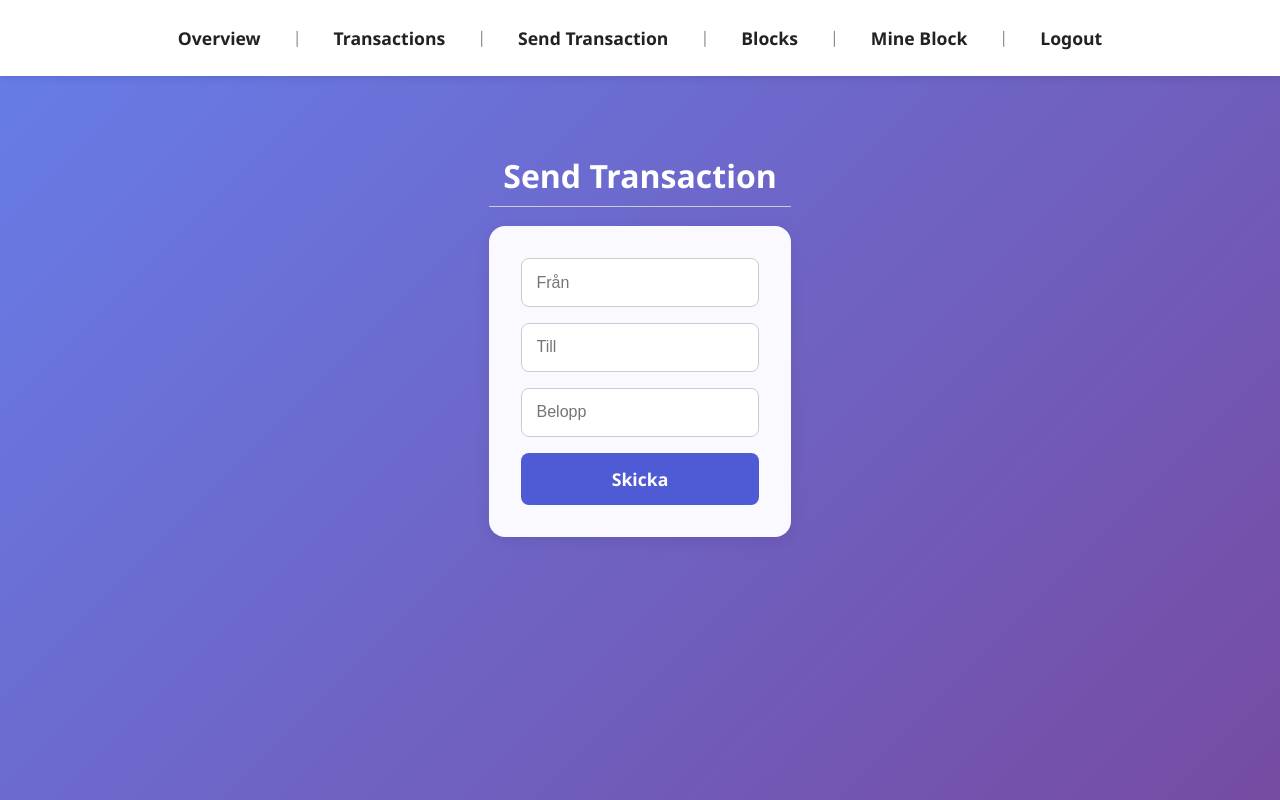
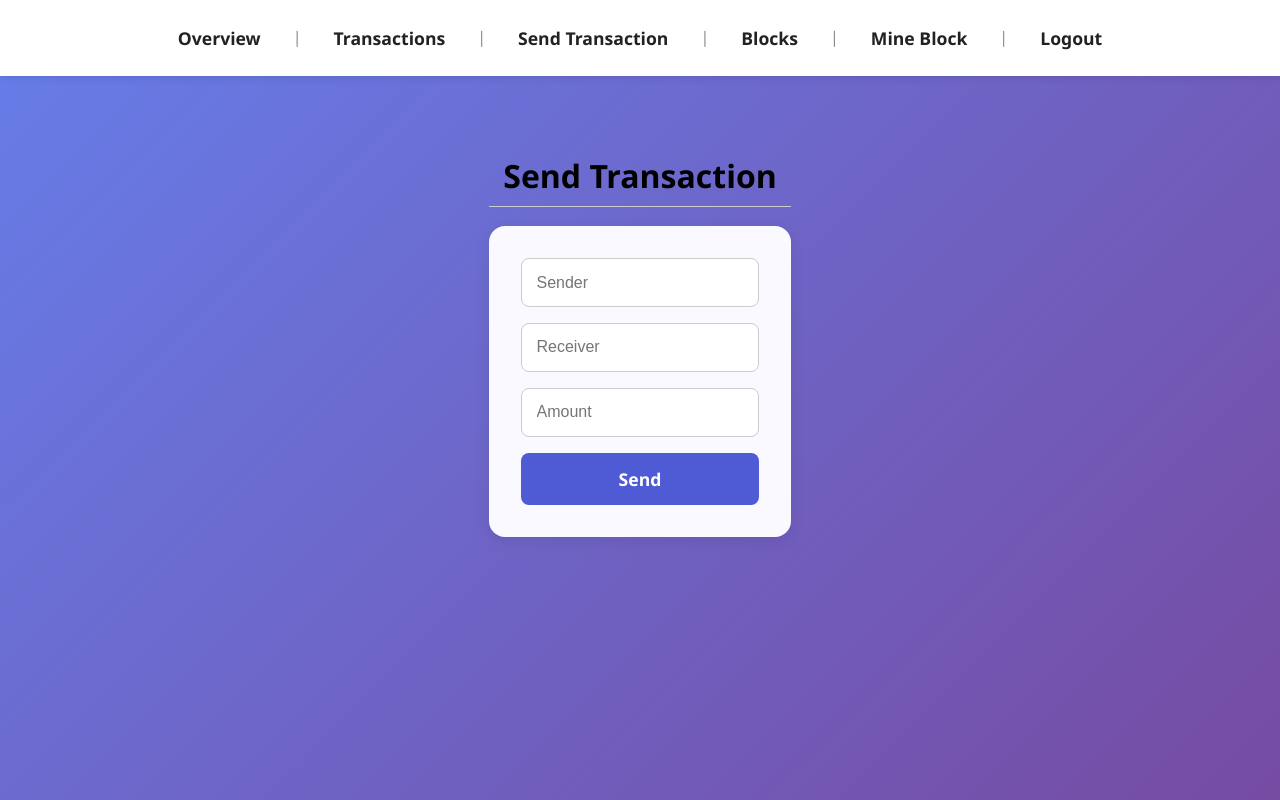
Before and after one commit to ritawi8/smartchain, a React (Vite) app in the folder client/: page /dashboard/sendtransaction in a window 1280 px wide. Built offline with nearby package versions, Linux system fonts and the light colour scheme.

Commit message:
finished

```diff
--- a/client/src/components/dashboard/BlockList.jsx
+++ b/client/src/components/dashboard/BlockList.jsx
@@ -35,8 +35,9 @@ const BlockList = () => {
 					marginBottom: '1.2rem',
 					borderBottom: '1px solid #ccc',
 					paddingBottom: '0.3rem',
+					color: 'black',
 				}}>
-				Blockkedja
+				Blocks
 			</h2>
 			{blocks.length === 0 ? (
 				<div style={{ textAlign: 'center', color: '#666', fontSize: '1.1rem' }}>
--- a/client/src/components/dashboard/MineBlock.jsx
+++ b/client/src/components/dashboard/MineBlock.jsx
@@ -12,9 +12,8 @@ const MineBlock = () => {
 		try {
 			const response = await fetch('/api/wallet/transactions/mine');
 			const data = await response.json();
-			if (!response.ok)
-				throw new Error(data.message || 'Något gick fel vid mining');
-			setResult('Block minat! 🟢');
+			if (!response.ok) throw new Error(data.message || 'Something went wrong');
+			setResult('Block is mined! 🟢');
 		} catch (err) {
 			setError(err.message);
 		} finally {
@@ -50,10 +49,7 @@ const MineBlock = () => {
 						color: '#666',
 						marginBottom: '2rem',
 						lineHeight: '1.6',
-					}}>
-					Klicka på knappen nedan för att mina ett nytt block med alla väntande
-					transaktioner.
-				</p>
+					}}></p>
 				<button
 					onClick={handleMine}
 					disabled={loading}
@@ -69,7 +65,7 @@ const MineBlock = () => {
 						transition: 'all 0.2s ease',
 						minWidth: '200px',
 					}}>
-					{loading ? 'Minerar...' : 'Mina nytt block'}
+					{loading ? 'Mine...' : 'Mine new block'}
 				</button>
 				{result && (
 					<div
--- a/client/src/components/dashboard/SendTransactionForm.jsx
+++ b/client/src/components/dashboard/SendTransactionForm.jsx
@@ -48,7 +48,7 @@ const SendTransactionForm = ({ onSuccess }) => {
 					marginBottom: '1.2rem',
 					borderBottom: '1px solid #ccc',
 					paddingBottom: '0.3rem',
-					color: 'white',
+					color: 'black',
 				}}>
 				Send Transaction
 			</h2>
@@ -68,7 +68,7 @@ const SendTransactionForm = ({ onSuccess }) => {
 					}}>
 					<input
 						type='text'
-						placeholder='Från'
+						placeholder='Sender'
 						value={from}
 						onChange={(e) => setFrom(e.target.value)}
 						required
@@ -81,7 +81,7 @@ const SendTransactionForm = ({ onSuccess }) => {
 					/>
 					<input
 						type='text'
-						placeholder='Till'
+						placeholder='Receiver'
 						value={to}
 						onChange={(e) => setTo(e.target.value)}
 						required
@@ -94,7 +94,7 @@ const SendTransactionForm = ({ onSuccess }) => {
 					/>
 					<input
 						type='number'
-						placeholder='Belopp'
+						placeholder='Amount'
 						value={amount}
 						onChange={(e) => setAmount(e.target.value)}
 						required
@@ -119,7 +119,7 @@ const SendTransactionForm = ({ onSuccess }) => {
 							fontSize: '1.1rem',
 							cursor: loading ? 'not-allowed' : 'pointer',
 						}}>
-						{loading ? 'Skickar...' : 'Skicka'}
+						{loading ? 'Sending...' : 'Send'}
 					</button>
 					{error && (
 						<div style={{ color: 'red', textAlign: 'center' }}>{error}</div>
--- a/client/src/components/dashboard/TransactionList.jsx
+++ b/client/src/components/dashboard/TransactionList.jsx
@@ -76,7 +76,7 @@ const TransactionList = () => {
 				{transactions.length === 0 ? (
 					<div
 						style={{ textAlign: 'center', color: '#666', fontSize: '1.1rem' }}>
-						Inga transaktioner hittades
+						No transactions
 					</div>
 				) : (
 					<div
```
Also changed, not shown: 1 other file (tests, documents, lock files or other folders).
